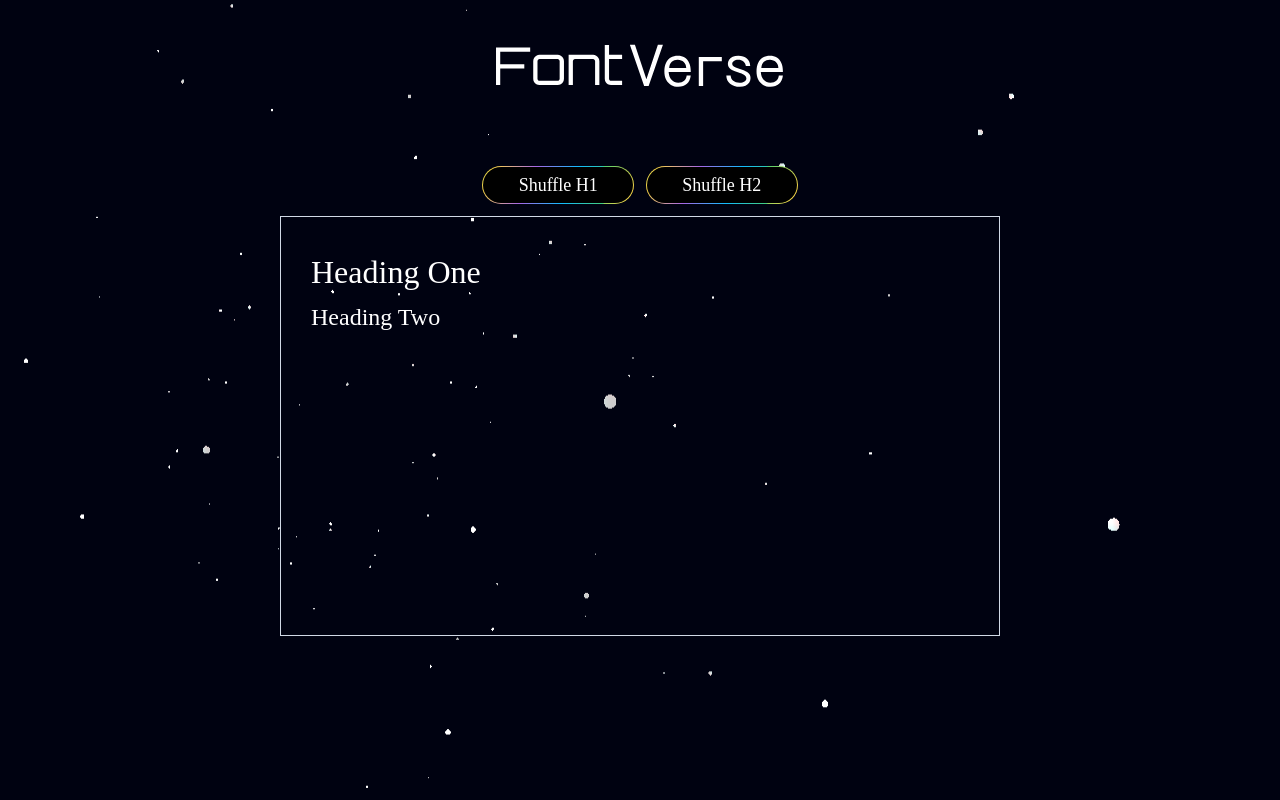
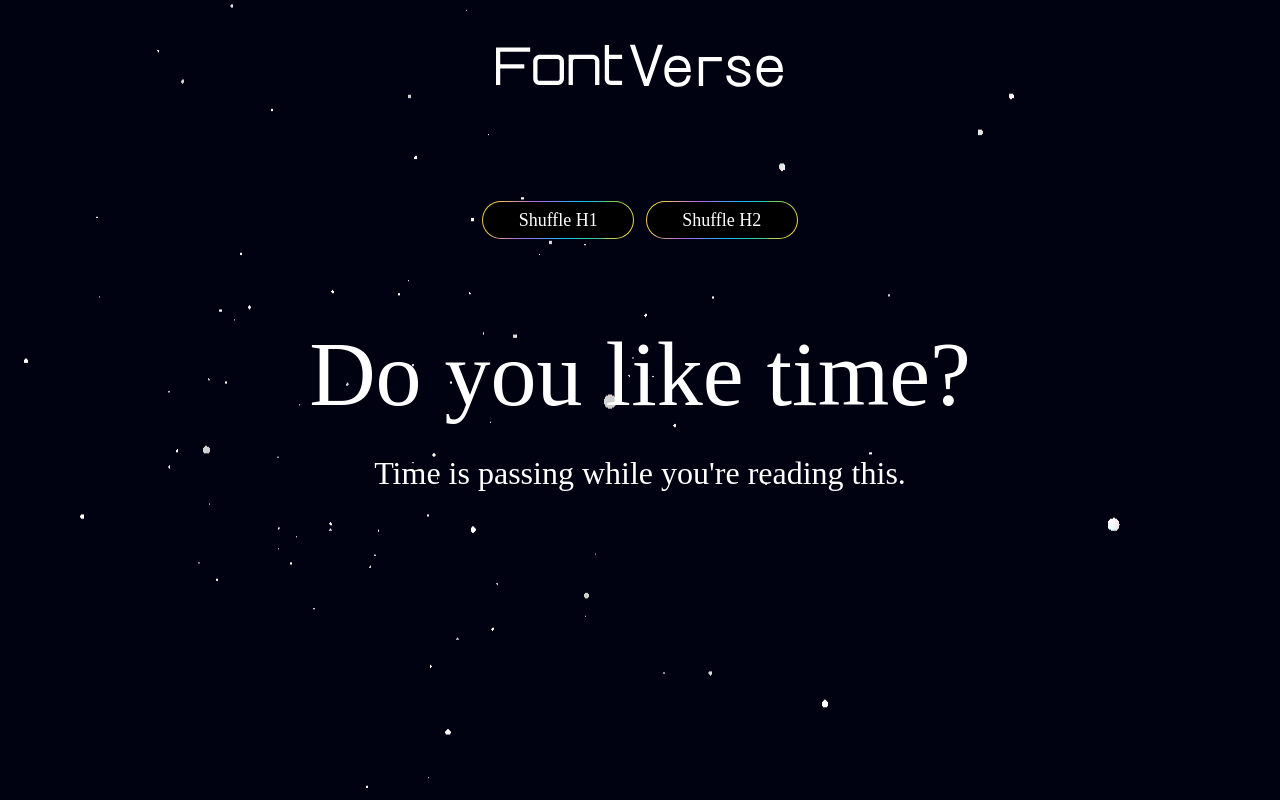
Before and after one commit to aannoni/font-shuffler, a Vue app: page / in a window 1280 px wide. Built offline with nearby package versions, Linux system fonts and the light colour scheme; no server answers; a web font is replaced by a local one.

Commit message:
do you like time?

```diff
--- a/src/App.vue
+++ b/src/App.vue
@@ -4,6 +4,10 @@ import { fontCombinations } from '@/data/fontCombinations'
 import { fetchGoogleFonts } from './data/googleFonts'
 import Particles from './components/Particles.vue'
 import AppButton from './components/AppButton.vue'
+
+onMounted(async () => {
+  console.log('wow this is working')
+})
 
 const h1Font = ref('')
 const h2Font = ref('')
@@ -21,9 +25,6 @@ const shuffleFont = async (fontRef) => {
 const shuffleH1 = () => shuffleFont(h1Font)
 const shuffleH2 = () => shuffleFont(h2Font)
 
-onMounted(async () => {
-  console.log('wow this is working')
-})
 </script>
 
 <template>
@@ -38,13 +39,21 @@ onMounted(async () => {
       <AppButton @click="shuffleH2">Shuffle H2</AppButton>
     </div>
     <div class="font-container">
-      <h1 :style="{ fontFamily: h1Font }">Heading One</h1>
-      <h2 :style="{ fontFamily: h2Font }">Heading Two</h2>
+      <h1 :style="{ fontFamily: h1Font }">Do you like time?</h1>
+      <h2 :style="{ fontFamily: h2Font }">Time is passing while you're reading this.</h2>
     </div>
   </main>
 </template>
 
 <style>
+  h1 {
+    font-size: 92px;
+  }
+
+  h2 {
+    font-size: 32px;
+  }
+
   .app-header {
     display: flex;
     justify-content: center;
@@ -60,13 +69,11 @@ onMounted(async () => {
   }
 
   .font-container {
-    width: 720px;
-    height: 420px;
-    border: 1px solid #D1D9E6; /* The thin guide lines */
-    padding: 30px 30px;
-    margin-bottom: 50px;
-      color: #ffffff;
-
+    width: 1200px;
+    height: 400px;
+    padding-top: 50px;
+    color: #ffffff;
+    text-align: center;
   }
 
   .background-particles {
```
